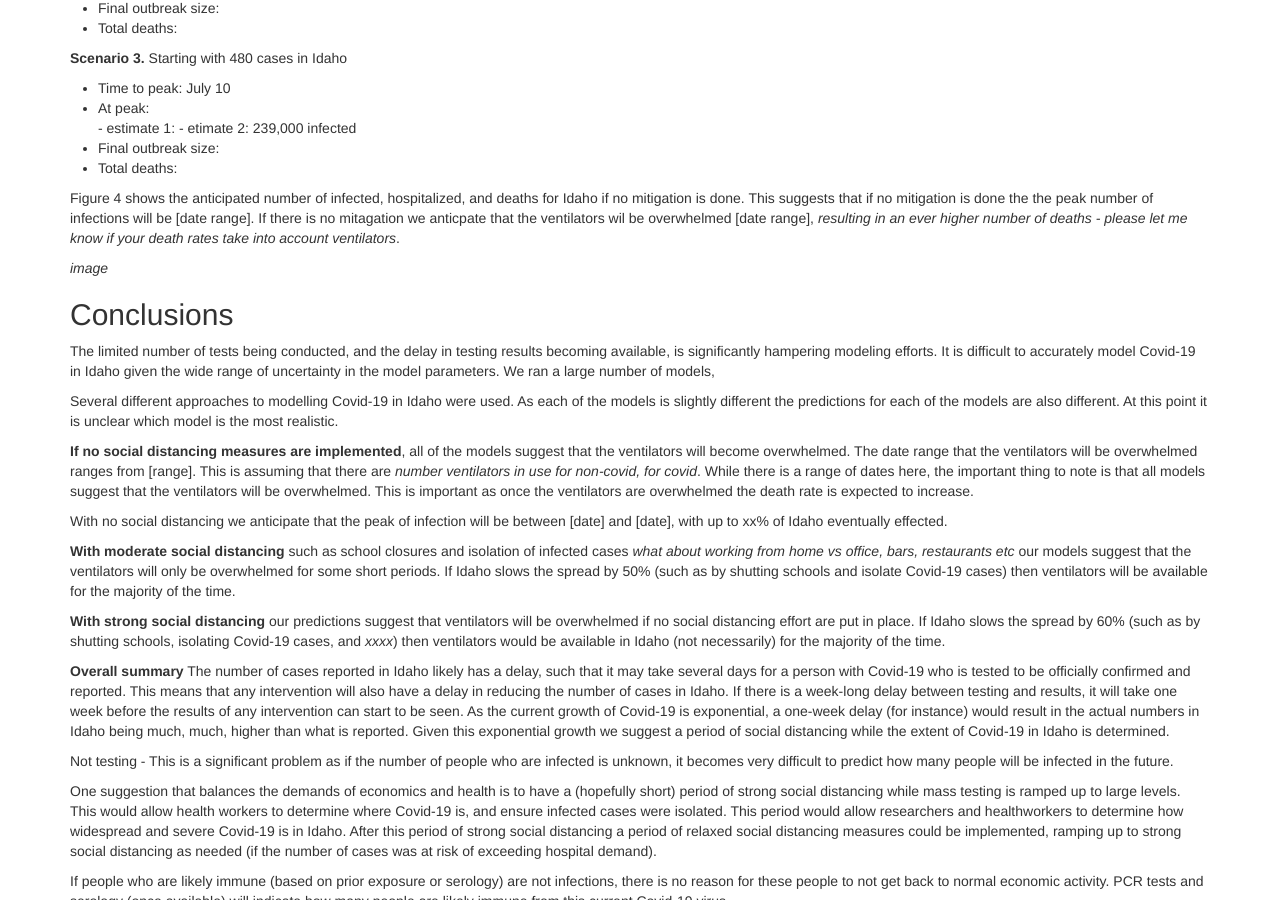
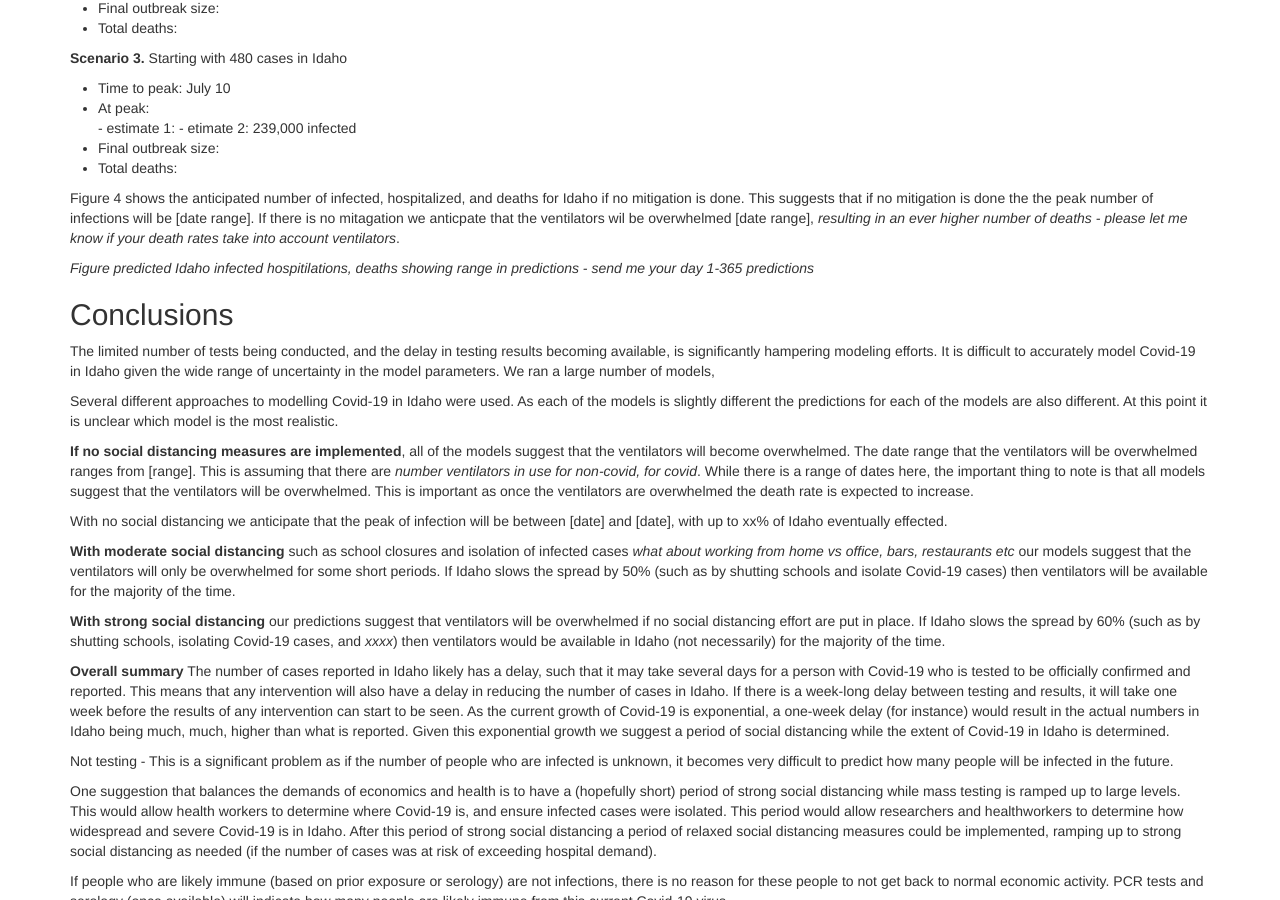
Before and after one commit to magbenji/summary, a Jekyll site: the page built from index.md, in a window 1280 px wide and 900 px high, scrolled down 2214 px. Built offline with Jekyll 4.4.1, drawn with Linux system fonts in a browser that asks for light colours.

Commit message:
Update index.md

```diff
--- a/index.md
+++ b/index.md
@@ -98,7 +98,7 @@ This suggests that if no mitigation is done the the peak number of infections wi
 If there is no mitagation we anticpate that the ventilators wil be overwhelmed [date range], *resulting in an ever higher number of deaths - please let me know if your death rates take into account ventilators*.
 
 
-*image*
+*Figure predicted Idaho infected hospitilations, deaths showing range in predictions - send me your day 1-365 predictions*
 
 
 ## Conclusions
```
